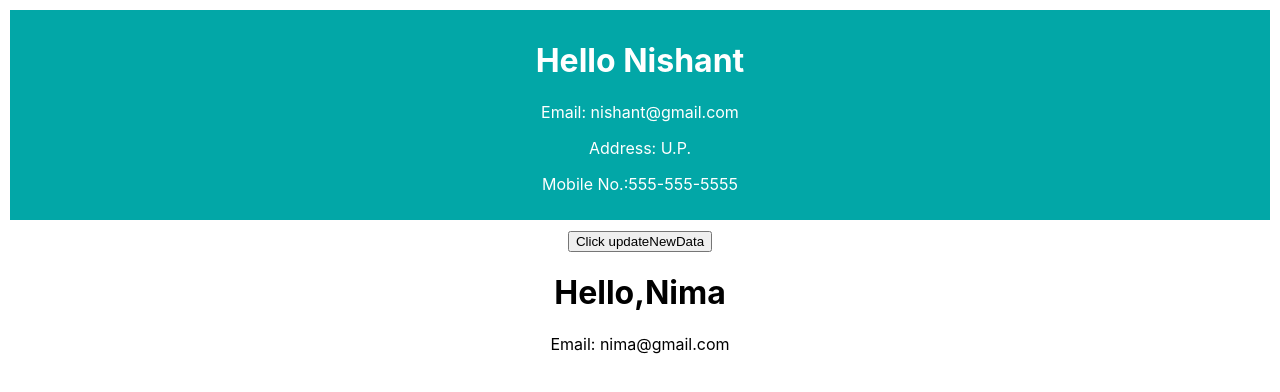
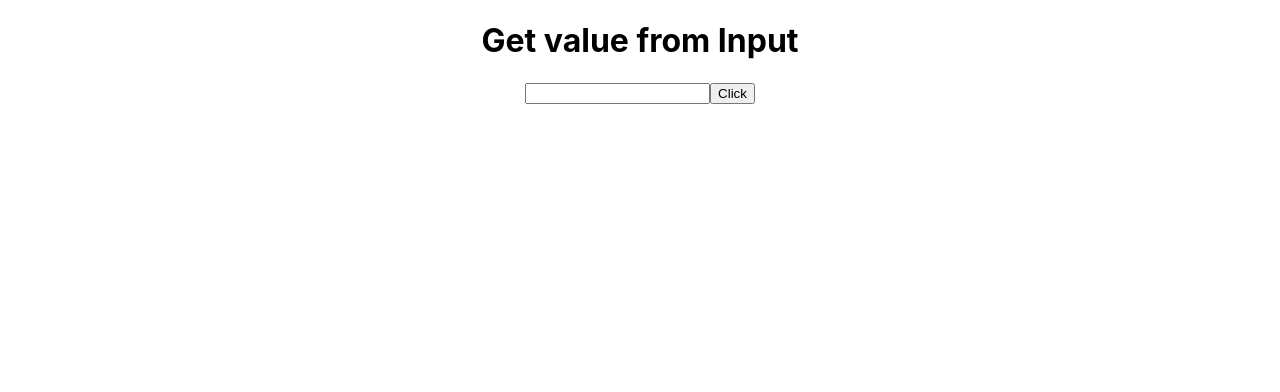
Before and after one commit to fhabhishektiwari/blog, a React (Create React App) app: page / in a window 1280 px wide. Shown: the top 392 px of the page. Built offline with nearby package versions, Linux system fonts and the light colour scheme.

Commit message:
changes made inside file

```diff
--- a/src/App.js
+++ b/src/App.js
@@ -1,25 +1,26 @@
 // import logo from './logo.svg';
 import './App.css';
-import React,{ useState } from 'react';
-
-import Students from './Students';
-import NewStudent from './NewStudent';
-
-// this is use when you direct export component
-// import { Users } from './Users';
-
+import React,{useState} from 'react';
 function App() {
-  // useState=using for stored the data.
-  const [nameOne,setDataOne]=useState("Nishant");
-  const [nameOneEmail,setDataOneEmail]=useState("nishant@gmail.com");
-  const[nameTwo,setDataTwo]=useState("Nima");
-  const[nameTwoEmail,setDataTwoEmail]=useState("nima@gmail.com");
-
+  // function getData(val){
+  //   console.log(val.target.value);
+  // }
+  const [data, setData] = useState(null);
+  const [print, setPrint] = useState(false);
   return (
     <div className='App'>
-      <Students name={nameOne} email={nameOneEmail} others={{address:"U.P.",mobile:"555-555-5555"}}/>
-      <button onClick={()=>{setDataOne('Abhishek');setDataOneEmail("abhishektiwari@gmail.com");setDataTwo('Nirmala');setDataTwoEmail("nirmala@gmail.com")}}>Click updateNewData</button>
-      <NewStudent name={nameTwo} email={nameTwoEmail}/>
+      <h1>Get value from Input</h1>
+      <input type={'text'} onChange={(val)=>{
+        // console.log(val.target.value);
+        setData(val.target.value);
+        setPrint(false);
+      }}/>
+      <button onClick={()=>setPrint(true)}>Click</button>
+      {
+        print?
+        <h1>{data}</h1>
+        :null
+      }
     </div>
   );
 }
```
